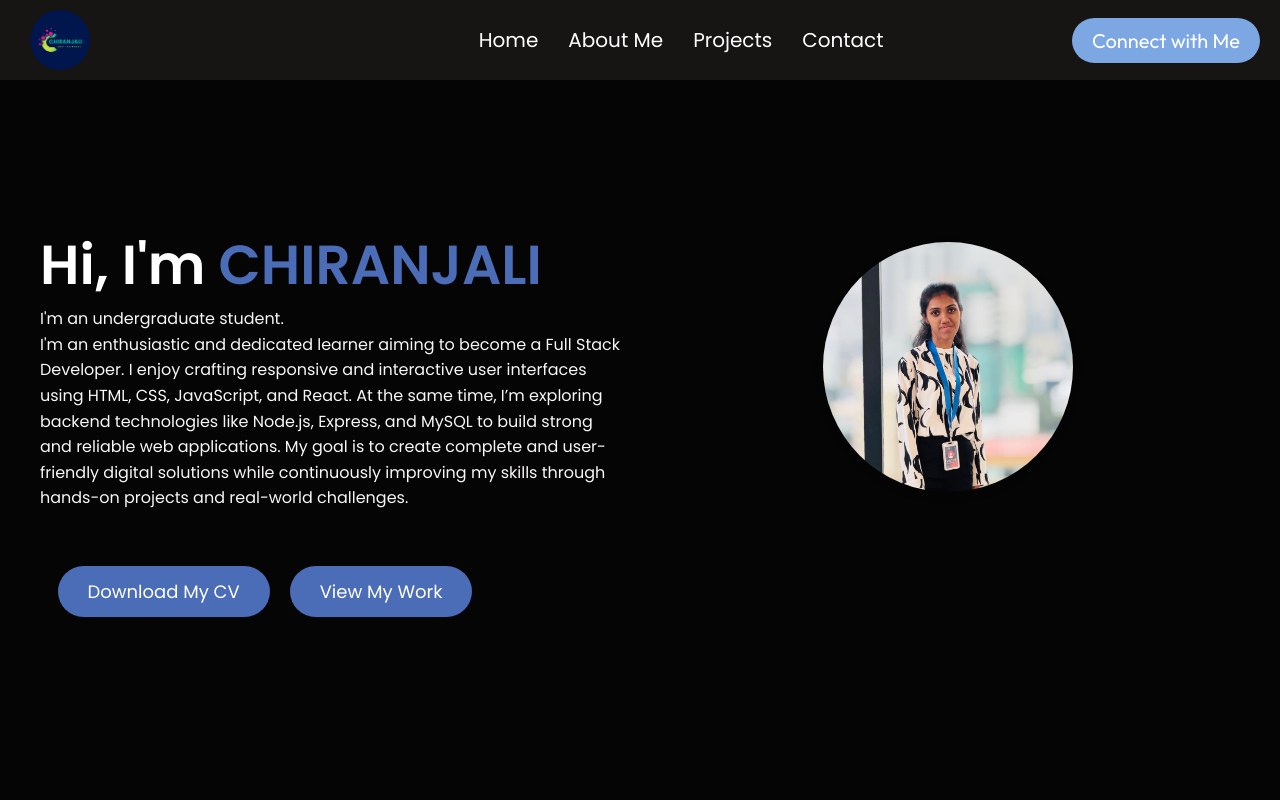
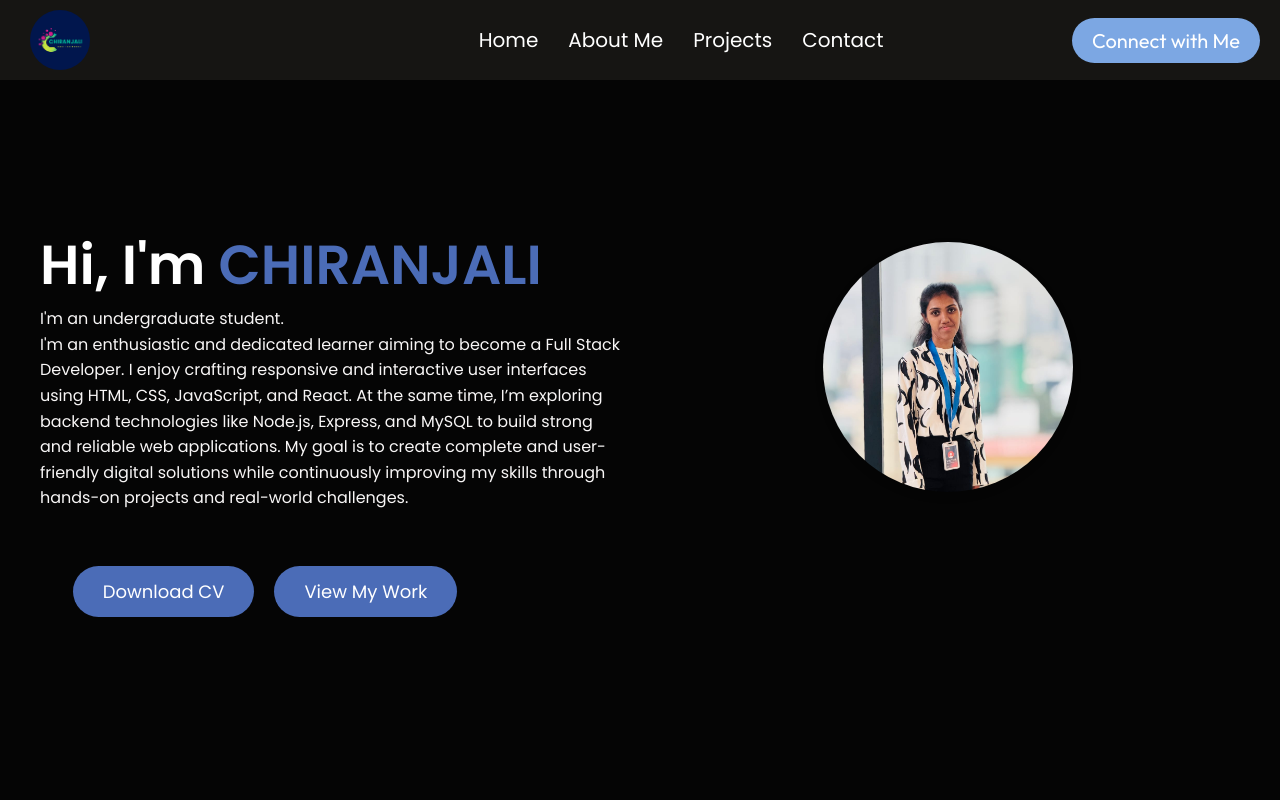
Before and after one commit to chiranjali23/Portfolio, a React (Create React App) app: page / in a window 1280 px wide. Shown: the top 800 px of the page. Built offline with nearby package versions, Linux system fonts and the light colour scheme.

Commit message:
change name button

```diff
--- a/src/Components/Navbar/Hero/Hero.js
+++ b/src/Components/Navbar/Hero/Hero.js
@@ -28,7 +28,7 @@ export default function Hero() {
           download='MY CV.pdf'
           target='_blank'
           rel ="noopener noreferrer"
-          style={{color:'white',textDecoration :'none'}}>Download My CV</a>
+          style={{color:'white',textDecoration :'none'}}>Download CV</a>
         </div>
 
         <div className='hero-btns' onClick={() => {
```
